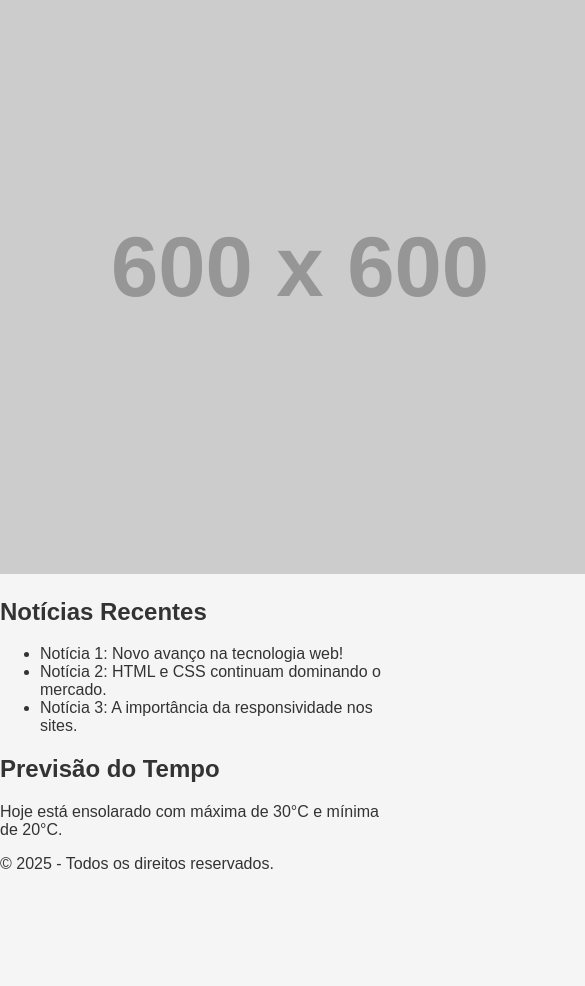
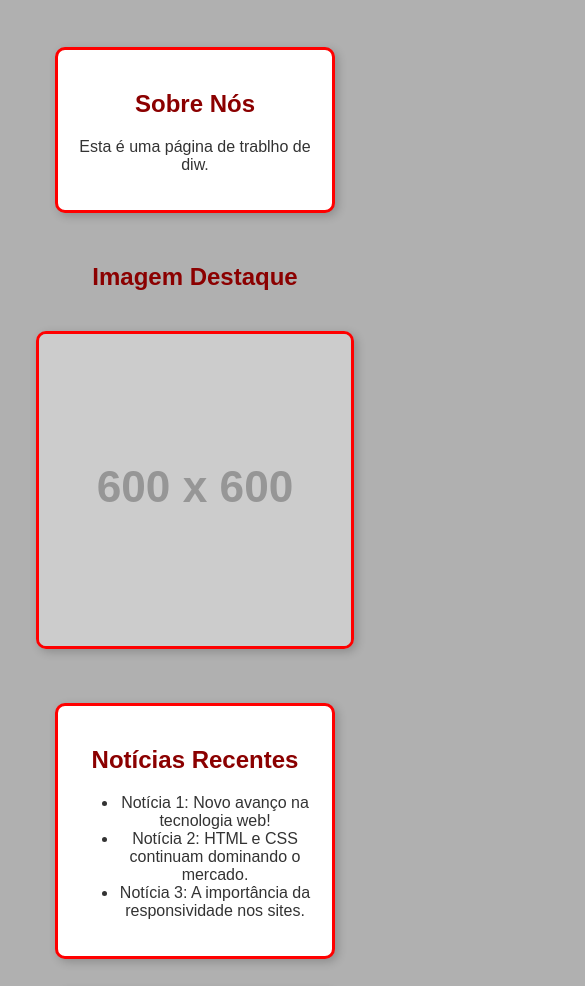
Before and after one commit to ICEI-PUC-Minas-PBE-ADS-SI/trabalho-pr-tico-semana-4-zVitox39, a website: page public/index.html in a window 390 px wide. Shown: the part 277-1263 px from the top of the page, 585 px wide, since content can reach past the window. Before the commit the page ends 1166 px from the top, so only its background shows below. Drawn offline with Linux system fonts and the light colour scheme; placeholder pictures from the web are drawn by us.

Commit message:
Criação da versão responsiva com CSS puro

```diff
--- a/public/style.css
+++ b/public/style.css
@@ -5,3 +5,71 @@ body {
     margin: 0;
     padding: 0;
 }
+body {
+    background-color: #b0b0b0;
+    font-family: Arial, sans-serif;
+    margin: 0;
+    padding: 0;
+    text-align: center;
+}
+
+header {
+    background-color: #8b0000;
+    color: white;
+    padding: 20px;
+    font-size: 24px;
+    border-bottom: 5px solid red;
+}
+
+h1, h2 {
+    color: #8b0000;
+}
+
+.content {
+    background-color: white;
+    margin: 50px auto;
+    padding: 20px;
+    width: 60%;
+    border: 3px solid red;
+    border-radius: 10px;
+    box-shadow: 3px 3px 10px rgba(0, 0, 0, 0.2);
+}
+
+.image-section img {
+    width: 80%;
+    max-width: 600px;
+    margin: 20px auto;
+    border: 3px solid red;
+    border-radius: 10px;
+    box-shadow: 3px 3px 10px rgba(0, 0, 0, 0.2);
+}
+
+.news-section, .weather-section {
+    background-color: white;
+    margin: 30px auto;
+    padding: 20px;
+    width: 60%;
+    border: 3px solid red;
+    border-radius: 10px;
+    box-shadow: 3px 3px 10px rgba(0, 0, 0, 0.2);
+}
+
+.news-section h2, .weather-section h2 {
+    color: #8b0000;
+}
+
+footer {
+    background-color: #8b0000;
+    color: white;
+    padding: 10px;
+    border-top: 5px solid red;
+}
+@media (max-width: 768px) {
+    .container {
+        flex-direction: column;
+    }
+}
+.grid-container {
+    display: grid;
+    grid-template-columns: repeat(auto-fit, minmax(200px, 1fr));
+}
```
